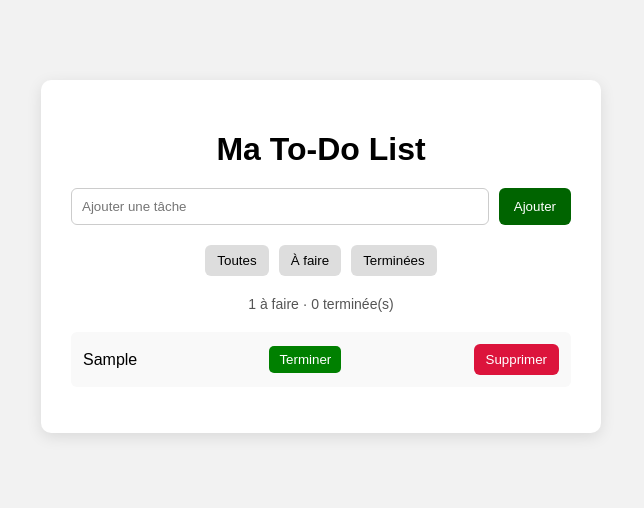
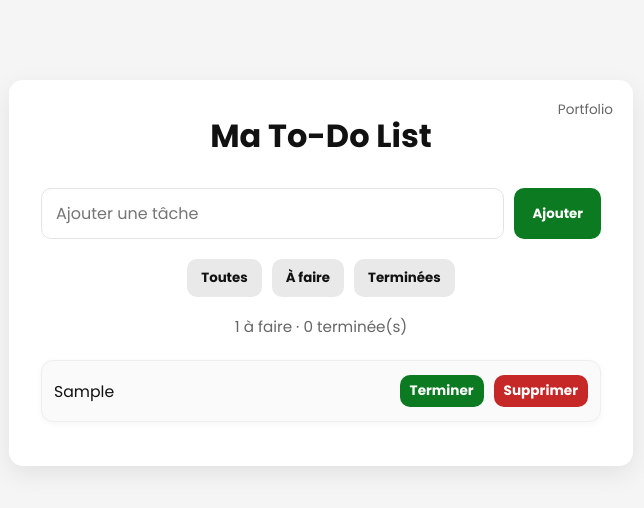
Before and after one commit to Kuvaaia/todolist, a plain HTML site: page index.html in a window 1280 px wide. Both pictures are taken after typing "Sample" into the empty fields and a click on the button "Ajouter". Shown: the whole page, without its empty margins (319-963 px from the left). Drawn offline with Linux system fonts and the light colour scheme.

Commit message:
Add files via upload

```diff
--- a/index.html
+++ b/index.html
@@ -5,10 +5,13 @@
     <meta name="viewport" content="width=device-width, initial-scale=1.0">
     <title>To-Do App</title>
     <link rel="stylesheet" href="style.css">
+    <link href="https://fonts.googleapis.com/css2?family=Poppins:wght@400;700&display=swap" rel="stylesheet">
+</head>
 </head>
 <body>
 
     <div class="todo-container">
+        <a href="https://kuvaaia.github.io/portfolio/" class="portfolio-link">Portfolio</a>
         <h1>Ma To-Do List</h1>
 
         <div class="todo-input">
--- a/style.css
+++ b/style.css
@@ -1,21 +1,64 @@
+:root {
+    --bg: #f5f5f5;
+    --card: #ffffff;
+    --text: #111111;
+    --taskscounted: #666666;
+    --border: #e4e4e4;
+
+    --base: #0b7a20;
+    --base-hover: #095f19;
+
+    --neutral: #e9e9e9;
+    --neutral-hover: #dcdcdc;
+
+    --delete: #c62828;
+    --delete-hover: #a61f1f;
+
+    --undo: #f39c12;
+    --undo-hover: #d98400;
+
+    --shadow: 0 8px 24px rgba(0, 0, 0, 0.08);
+    --radius: 14px;
+    --radius-sm: 10px;
+}
+
 body {
     margin: 0;
-    font-family: Arial, sans-serif;
-    background-color: #f2f2f2;
+    padding: 0 20px;
+     font-family: 'Poppins', sans-serif;
+    background-color: var(--bg);
+    color: var(--text);
 }
 
 .todo-container {
-    max-width: 500px;
+    position: relative;
+    max-width: 560px;
     margin: 80px auto;
-    background: white;
-    padding: 30px;
-    border-radius: 10px;
-    box-shadow: 0 4px 15px rgba(0,0,0,0.1);
+    background: var(--card);
+    padding: 32px;
+    border-radius: var(--radius);
+    box-shadow: var(--shadow);
     text-align: center;
 }
 
+.portfolio-link {
+  position: absolute;
+  top: 20px;
+  right: 20px;
+  font-size: 0.85rem;
+  text-decoration: none;
+  color: #666;
+}
+
+.portfolio-link:hover {
+  color: #000;
+}
+
 h1 {
-    margin-bottom: 20px;
+    margin: 0 0 28px;
+    font-size: 2rem;
+    font-weight: 700;
+    color: var(--text);
 }
 
 .todo-input {
@@ -26,57 +69,88 @@ h1 {
 
 #task-input {
     flex: 1;
-    padding: 10px;
-    border-radius: 6px;
-    border: 1px solid #ccc;
+    padding: 12px 14px;
+    border-radius: var(--radius-sm);
+    border: 1px solid var(--border);
+    font-size: 1rem;
+    outline: none;
+    background-color: #fff;
+    transition: border-color 0.2s ease, box-shadow 0.2s ease;
+    font-family: 'Poppins', sans-serif;
+}
+
+#task-input:focus {
+    border-color: var(--base);
+    box-shadow: 0 0 0 3px rgba(11, 122, 32, 0.12);
+}
+
+#add-task-btn,
+.filters button,
+.complete-btn,
+.undo-btn,
+.delete-btn {
+    border: none;
+    border-radius: var(--radius-sm);
+    cursor: pointer;
+    font-weight: 600;
+    transition: background-color 0.2s ease, transform 0.15s ease, opacity 0.2s ease;
+}
+
+#add-task-btn:hover,
+.filters button:hover,
+.complete-btn:hover,
+.undo-btn:hover,
+.delete-btn:hover {
+    transform: translateY(-1px);
 }
 
 #add-task-btn {
-    padding: 10px 15px;
-    border: none;
-    background-color: darkgreen;
+    padding: 12px 18px;
+    background-color: var(--base);
     color: white;
-    border-radius: 6px;
-    cursor: pointer;
+    font-family: 'Poppins', sans-serif;
 }
 
 #add-task-btn:hover {
-    background-color: green;
+    background-color: var(--base-hover);
 }
 
 .filters {
     display: flex;
     justify-content: center;
     gap: 10px;
-    margin-bottom: 20px;
+    margin-bottom: 18px;
+    flex-wrap: wrap;
 }
 
 .filters button {
-    padding: 8px 12px;
-    border: none;
-    border-radius: 6px;
-    background-color: #ddd;
-    cursor: pointer;
+    padding: 9px 14px;
+    background-color: var(--neutral);
+    color: var(--text);
+    font-family: 'Poppins', sans-serif;
+    font-weight: 600;
 }
 
 .filters button:hover {
-    background-color: #bbb;
+    background-color: var(--neutral-hover);
 }
 
 .filters button.active {
-    background-color: darkgreen;
+    background-color: var(--base);
     color: white;
+    box-shadow: 0 2px 6px rgba(0, 0, 0, 0.1);
 }
 
 #task-counter {
-    margin-bottom: 20px;
-    color: #555;
-    font-size: 14px;
+    margin-bottom: 22px;
+    color: var(--taskscounted);
+    font-size: 0.95rem;
 }
 
 #task-list {
     list-style: none;
     padding: 0;
+    margin: 0;
 }
 
 .task-item {
@@ -84,53 +158,91 @@ h1 {
     justify-content: space-between;
     align-items: center;
     gap: 10px;
-    background-color: #f9f9f9;
-    padding: 12px;
-    border-radius: 6px;
-    margin-bottom: 10px;
+    background-color: #fafafa;
+    border: 1px solid #eee;
+    padding: 14px 12px;
+    border-radius: 12px;
+    margin-bottom: 12px;
+    text-align: left;
+    box-shadow: 0 2px 6px rgba(0, 0, 0, 0.04);
 }
+
+.task-item span {
+    flex: 1;
+    word-break: break-word;
+    color: var(--text);
+    font-size: 0.98rem;
+}
+
+.task-item:hover {
+  transform: translateY(-2px);
+  transition: 0.2s ease;
+}
+
 
 .completed {
     text-decoration: line-through;
-    color: gray;
-    opacity: 0.7;
+    color: #8a8a8a;
+    opacity: 0.8;
+}
+
+.complete-btn,
+.undo-btn,
+.delete-btn {
+    padding: 6px 10px;
+    font-size: 0.85rem;
+    color: white;
+}
+
+.complete-btn {
+    background-color: var(--base);
+    font-family: 'Poppins', sans-serif;
+}
+
+.complete-btn:hover {
+    background-color: var(--base-hover);
+}
+
+.undo-btn {
+    background-color: var(--undo);
+    font-family: 'Poppins', sans-serif;
+}
+
+.undo-btn:hover {
+    background-color: var(--undo-hover);
 }
 
 .delete-btn {
-    background-color: crimson;
-    color: white;
-    border: none;
-    padding: 8px 12px;
-    border-radius: 6px;
-    cursor: pointer;
+    background-color: var(--delete);
+    font-family: 'Poppins', sans-serif;
 }
 
 .delete-btn:hover {
-    background-color: darkred;
+    background-color: var(--delete-hover);
 }
 
-.complete-btn {
-    background-color: green;
-    color: white;
-    border: none;
-    padding: 6px 10px;
-    border-radius: 5px;
-    cursor: pointer;
+@media (max-width: 600px) {
+    .todo-container {
+        margin: 40px auto;
+        padding: 24px 18px;
     }
 
-.undo-btn {
-    background-color: orange;
-    color: white;
-    border: none;
-    padding: 6px 10px;
-    border-radius: 5px;
-    cursor: pointer;
+    .todo-input {
+        flex-direction: column;
     }
 
-.complete-btn:hover {
-    background-color: darkgreen;
+    #add-task-btn {
+        width: 100%;
     }
 
-.undo-btn:hover {
-    background-color: darkorange;
+    .task-item {
+        flex-wrap: wrap;
+        align-items: flex-start;
     }
+
+    .complete-btn,
+    .undo-btn,
+    .delete-btn {
+        width: 100%;
+    }
+}
```
Lines whose indentation alone changed are shown as unchanged.
